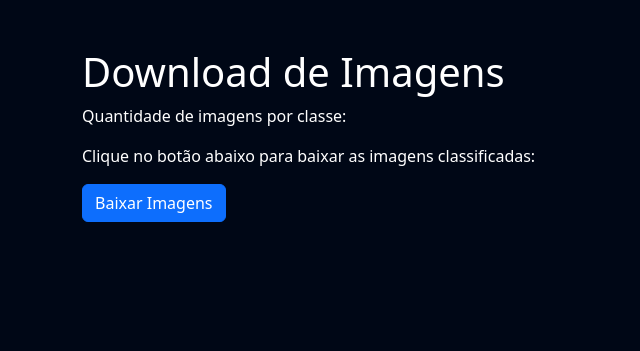
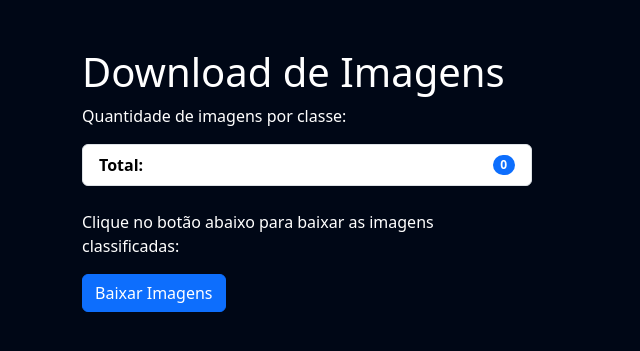
Before and after one commit to viniciostec22/classificador, a Django app: page /images/download/ in a window 1280 px wide. Shown: the part 56-407 px from the top of the page, without its empty margins (0-640 px from the left). Run offline with Django 5.2, Linux system fonts and the light colour scheme; the visitor is signed in with stand-in values (Sample User, id 1); data that the repository does not hold is empty; some libraries are stand-ins or nearby versions.

Commit message:
Refactor: Update settings, templates, and CSS files
- Modify core/settings.py for updated configurations
- Update download.html and galeria_images.html templates in images/templates
- Delete unused images/utils.py file
- Modify views.py in images module
- Update cadastro.css in templates/static/cadastro/css
- Update galeria.css in templates/static/images/css
- Update login.css in templates/static/login/css

```diff
--- a/core/settings.py
+++ b/core/settings.py
@@ -16,7 +16,7 @@ SECRET_KEY = 'django-insecure-=s670w!z%-^i-dn=$=8l1ri8=^h3)87)f2_&@z9b(%u=c@5!+c
 # SECURITY WARNING: don't run with debug turned on in production!
 DEBUG = True
 
-ALLOWED_HOSTS = []
+ALLOWED_HOSTS = ["*"]
 
 
 # Application definition
--- a/images/templates/download.html
+++ b/images/templates/download.html
@@ -5,19 +5,39 @@
 {% endblock titulo %}
 
 {% block extra_css %}
+<style>
+    .total_download{
+        color: #000;
+        font-weight: bold;
+    }
+    .content{
+       max-width: 450px;
+    }
+
+</style>
 
 {% endblock %}
 
 {% block content %}
-<h1>Download de Imagens</h1>
-<p>Quantidade de imagens por classe:</p>
-<ul>
-    {% for classe, contagem in contagem_por_classe.items %}
-        <li>{{ classe }}: {{ contagem }}</li>
-    {% endfor %}
-</ul>
+
+<div class="content">
+    <h1>Download de Imagens</h1>
+    <p>Quantidade de imagens por classe:</p>
+    <ul class="list-group">
+        {% for classe, contagem in contagem_por_classe.items %}
+            <li class="list-group-item d-flex justify-content-between align-items-center">
+                {{ classe }}:
+                <span class="badge bg-primary rounded-pill">{{ contagem }}</span>
+            </li>
+        {% endfor %}
+        <li class="list-group-item d-flex justify-content-between align-items-center total_download  ">Total:
+            <span class="badge bg-primary rounded-pill "> {{ tot_download }} </span>
+        </li>
+    </ul>
+<br>
 <p>Clique no botão abaixo para baixar as imagens classificadas:</p>
 <form action="{% url 'download' %}" method="post"> {% csrf_token %}
     <button class="btn btn-primary" type="submit">Baixar Imagens</button>
 </form>
+</div>
 {% endblock %}
--- a/images/templates/galeria_images.html
+++ b/images/templates/galeria_images.html
@@ -39,9 +39,11 @@
                             </select>
                             <button type="button" class="btn btn-success submit_button">Classificar</button>
                         </div>
+
                     </div>
                 </div>
                 {% endfor %}
+
             </div>
             <a class="carousel-control-prev" href="#carouselExampleControls" role="button" data-slide="prev">
                 <span class="carousel-control-prev-icon" aria-hidden="true"></span>
@@ -53,6 +55,7 @@
             </a>
         </div>
     </form>
+    <h2 class="contador"><span class="badge bg-primary rounded-pill">Total = {{tot_images}}</span></h2>
 </div>
 
 <script src="https://code.jquery.com/jquery-3.5.1.slim.min.js"></script>
--- a/images/views.py
+++ b/images/views.py
@@ -36,9 +36,10 @@ def images(request):
 @login_required
 def galeria(request):
     images = Imagem.objects.filter(classe=False)
+    tot_images = Imagem.objects.filter(classe=False).count()
     classes = Doenca.objects.all()
     if request.method == "GET":
-        return render(request, 'galeria_images.html',{'images':images, 'classes':classes})
+        return render(request, 'galeria_images.html',{'images':images, 'classes':classes, 'tot_images':tot_images})
     elif request.method == "POST":
         imagem_id = request.POST.get('image_id')
         classe_id = request.POST.get('classe_id')
@@ -85,6 +86,7 @@ def dashboard(request):
 @login_required
 def download(request):
     if request.method == 'GET':
+        tot_download = Analise.objects.all().count()
         # Recuperar todas as análises do banco de dados
         analises = Analise.objects.all()
 
@@ -98,7 +100,7 @@ def download(request):
                 contagem_por_classe[classe] = 0
             contagem_por_classe[classe] += 1
 
-        return render(request, 'download.html', {'contagem_por_classe': contagem_por_classe})
+        return render(request, 'download.html', {'contagem_por_classe': contagem_por_classe, 'tot_download':tot_download})
     elif request.method == "POST":
         # Recuperar todas as análises do banco de dados
         analises = Analise.objects.all()
--- a/templates/static/cadastro/css/cadastro.css
+++ b/templates/static/cadastro/css/cadastro.css
@@ -5,6 +5,7 @@
     background-color: #f9f9f9;
     border-radius: 10px;
     box-shadow: 0 0 10px rgba(0, 0, 0, 0.1);
+    color: #363636;
 }
 
 .form-container h2 {
@@ -14,6 +15,7 @@
 
 .form-container label {
     font-weight: bold;
+    color: #363636;
 }
 
 .form-container input[type="text"],
--- a/templates/static/images/css/galeria.css
+++ b/templates/static/images/css/galeria.css
@@ -16,3 +16,8 @@ button {
     height: 100%; /* altura igual à do select */
     margin-left: 20px;
 }
+.contador{
+    margin-top: 20px;
+    display: flex;
+    justify-content: center;
+}
--- a/templates/static/login/css/login.css
+++ b/templates/static/login/css/login.css
@@ -10,10 +10,12 @@
 .form-container h2 {
     text-align: center;
     margin-bottom: 20px;
+    color: #363636;
 }
 
 .form-container label {
     font-weight: bold;
+    color: #363636;
 }
 
 .form-container input[type="text"],
```
Also changed, not shown: images/utils.py (deleted, +0 -29 lines).
